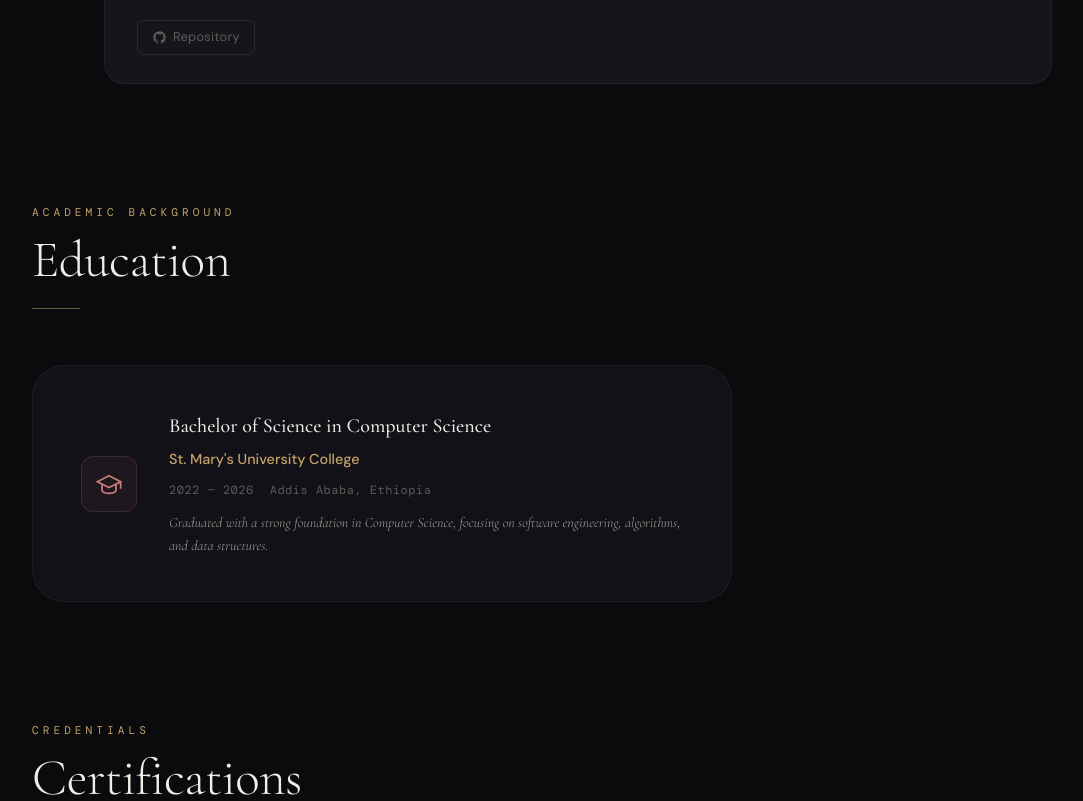
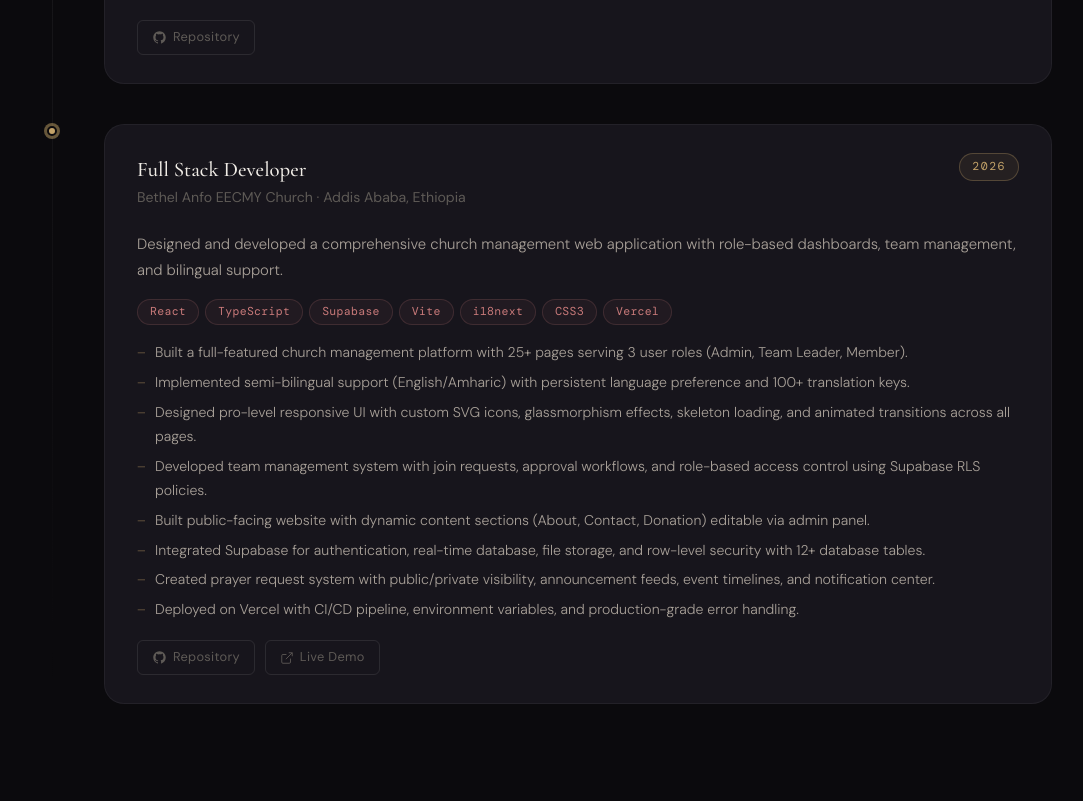
Before and after one commit to Merdikai/Merdekiyos-Tasew-Portofolio, a React (Vite) app: page /portfolio in a window 1280 px wide. Shown: the part 4232-5033 px from the top of the page, without its empty margins (98-1181 px from the left). Built offline with nearby package versions, Linux system fonts and the light colour scheme.

Commit message:
Updated portfolio with latest changes

```diff
--- a/src/pages/Portfolio.tsx
+++ b/src/pages/Portfolio.tsx
@@ -41,14 +41,17 @@ interface Skill {
 
 /* ── Data ── */
 const projects: Project[] = [
+
   {
-    title: "HIDS — Hospital Information Dissemination System",
+    title: "Church Management System",
     description:
-      "Multi-role platform supporting Admin, Medical Director, Doctors, and Patients for efficient information sharing and communication.",
-    technologies: ["PHP", "MySQL", "Security"],
-    githubUrl: "https://github.com/Merdikai/HIDS",
+      "Full-featured church management platform with role-based dashboards, team management, bilingual support (English/Amharic), prayer requests, event timelines, and dynamic public website.",
+    technologies: ["React", "TypeScript", "Supabase", "Vite", "i18next", "CSS3"],
+    githubUrl: "https://github.com/Merdikai/church-management",
+    liveUrl: "https://church-management-wqyb.vercel.app",
     featured: true,
-  },
+},
+
   {
     title: "Nail Booking App",
     description:
@@ -56,6 +59,14 @@ const projects: Project[] = [
     technologies: ["React", "TypeScript", "Supabase", "Vite"],
     githubUrl: "https://github.com/Merdikai/nail-booking-app",
     liveUrl: "https://nail-booking-app-alpha.vercel.app/",
+  },
+  {
+    title: "HIDS — Hospital Information Dissemination System",
+    description:
+      "Multi-role platform supporting Admin, Medical Director, Doctors, and Patients for efficient information sharing and communication.",
+    technologies: ["PHP", "MySQL", "Security"],
+    githubUrl: "https://github.com/Merdikai/HIDS",
+
   },
   {
     title: "Personal Portfolio",
@@ -84,7 +95,7 @@ const certificates: Certificate[] = [
 
 const experiences: Experience[] = [
   {
-    role: "Full Stack Developer & SaaS Founder",
+    role: "Full Stack Developer & SaaS Developer",
     company: "Ezer Nail Salon",
     period: "2025 — 2026",
     location: "Remote",
@@ -131,6 +142,28 @@ const experiences: Experience[] = [
     ],
     github: "https://github.com/Merdikai",
   },
+
+  {
+    role: "Full Stack Developer",
+    company: "Bethel Anfo EECMY Church",
+    period: "2026",
+    location: "Addis Ababa, Ethiopia",
+    description:
+      "Designed and developed a comprehensive church management web application with role-based dashboards, team management, and bilingual support.",
+    technologies: ["React", "TypeScript", "Supabase", "Vite", "i18next", "CSS3", "Vercel"],
+    achievements: [
+      "Built a full-featured church management platform with 25+ pages serving 3 user roles (Admin, Team Leader, Member).",
+      "Implemented semi-bilingual support (English/Amharic) with persistent language preference and 100+ translation keys.",
+      "Designed pro-level responsive UI with custom SVG icons, glassmorphism effects, skeleton loading, and animated transitions across all pages.",
+      "Developed team management system with join requests, approval workflows, and role-based access control using Supabase RLS policies.",
+      "Built public-facing website with dynamic content sections (About, Contact, Donation) editable via admin panel.",
+      "Integrated Supabase for authentication, real-time database, file storage, and row-level security with 12+ database tables.",
+      "Created prayer request system with public/private visibility, announcement feeds, event timelines, and notification center.",
+      "Deployed on Vercel with CI/CD pipeline, environment variables, and production-grade error handling.",
+    ],
+    github: "https://github.com/Merdikai/church-management",
+    demo: "https://church-management-wqyb.vercel.app",
+},
 ];
 
 const skills: Skill[] = [
@@ -138,7 +171,7 @@ const skills: Skill[] = [
     category: "Frontend Development",
     percentage: 85,
     color: "#c4a369",
-    tools: ["React", "TypeScript", "Next.js", "Tailwind CSS", "HTML5", "CSS3"],
+    tools: ["React", "TypeScript", "Node.js", "Tailwind CSS", "HTML5", "CSS3"],
   },
   {
     category: "Backend Development",
@@ -150,7 +183,7 @@ const skills: Skill[] = [
     category: "Mobile Development",
     percentage: 65,
     color: "#7a9c8a",
-    tools: ["React Native", "Flutter (learning)", "Android Basics"],
+    tools: [ "Flutter (learning)", "Android Basics"],
   },
   {
     category: "DevOps & Cloud",
```
